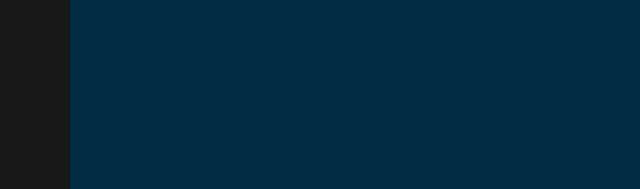
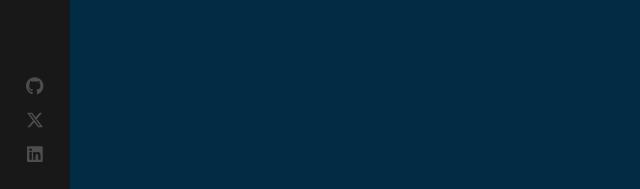
Before and after one commit to OumarLAM/oumarlam-portfolio, a React (Vite) app: page / in a window 1280 px wide. Shown: the part 608-797 px from the top of the page, without its empty margins (0-640 px from the left). Built offline with nearby package versions, Linux system fonts and the light colour scheme.

Commit message:
Add social media links to navbar

```diff
--- a/src/components/Sidebar/index.jsx
+++ b/src/components/Sidebar/index.jsx
@@ -8,6 +8,7 @@
 import LogoSubtitle from "../../assets/images/logo_sub.png";
 import { FontAwesomeIcon } from "@fortawesome/react-fontawesome";
 import { faEnvelope, faHome, faUser } from "@fortawesome/free-solid-svg-icons";
+import {faGithub, faLinkedin, faXTwitter }from "@fortawesome/free-brands-svg-icons";
 
 const Sidebar = () => {
   return (
@@ -40,6 +41,26 @@
           <FontAwesomeIcon icon={faEnvelope} color="#4d4d4e" />
         </NavLink>
       </nav>
+
+      <ul>
+        <li>
+          <a target="_blank" rel="noreferrer" href="https://github.com/OumarLAM/Oumar_LAM">
+            <FontAwesomeIcon icon={faGithub} color="#4d4d4e" />
+          </a>
+        </li>
+
+        <li>
+          <a target="_blank" rel="noreferrer" href="https://twitter.com/oumarlam_fcb">
+            <FontAwesomeIcon icon={faXTwitter} color="#4d4d4e" />
+          </a>
+        </li>
+
+        <li>
+          <a target="_blank" rel="noreferrer" href="https://www.linkedin.com/in/oumar-lam-692b641a7/">
+            <FontAwesomeIcon icon={faLinkedin} color="#4d4d4e" />
+          </a>
+        </li>
+      </ul>
     </div>
   );
 };
--- a/src/components/Sidebar/index.scss
+++ b/src/components/Sidebar/index.scss
@@ -95,4 +95,28 @@
       }
     }
   }
+
+  ul {
+    position: absolute;
+    bottom: 20px;
+    width: 100%;
+    display: block;
+    padding: 0;
+    list-style: none;
+    text-align: center;
+    margin: 0;
+
+    li {
+      a {
+        padding: 7px 0;
+        display: block;
+        font-size: 18px;
+        line-height: 20px;
+
+        &:hover svg {
+          color: #ffd700;
+        }
+      }
+    }
+  }
 }
--- a/src/index.css
+++ b/src/index.css
@@ -4,7 +4,7 @@
 
 body {
   margin: 0;
-  font-family: 300 11px/1.4 'Helvetica Neue', 'sans-serif';
+  font: 300 11px/1.4 'Helvetica Neue', 'sans-serif';
   color: #444;
   background: #022c43;
   overflow: hidden;
```
Lines whose indentation alone changed are shown as unchanged.
